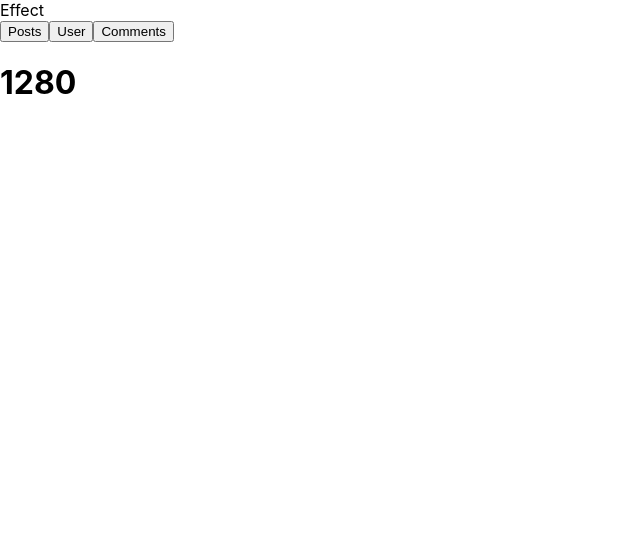
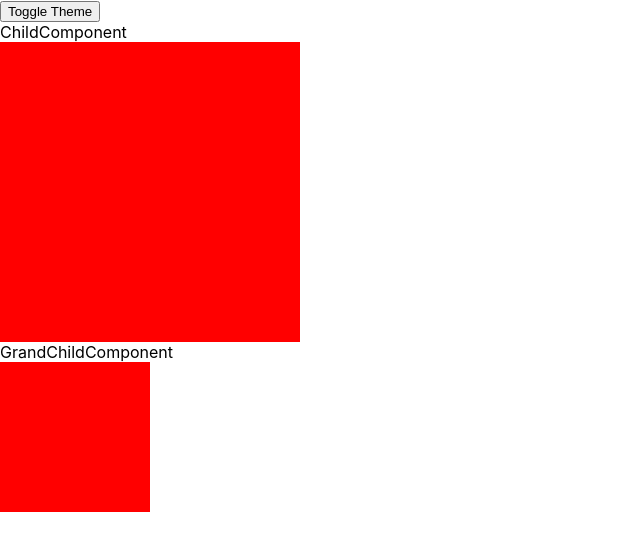
Before and after one commit to rishisingh09/react-hoooks, a React (Create React App) app: page / in a window 1280 px wide. Shown: the top 550 px of the page, without its empty margins (0-640 px from the left). Built offline with nearby package versions, Linux system fonts and the light colour scheme; no server answers.

Commit message:
context hook

```diff
--- a/src/App.js
+++ b/src/App.js
@@ -2,12 +2,13 @@ import logo from './logo.svg';
 import './App.css';
 import UseState from './components/state';
 import { Effect } from './components/effect';
+import Context from './components/context';
 
 function App() {
   return (
     <div>
       {/* <UseState /> */}
-      <Effect/>
+      <Context/>
     </div>
   );
 }
--- /dev/null
+++ b/src/components/ChildComponent.js
@@ -0,0 +1,17 @@
+import React, { useContext } from 'react'
+import GrandChildComponent from './GrandChildComponent'
+import { ThemeContext } from './context'
+
+
+const ChildComponent = () => {
+    const { theme, setTheme } = useContext(ThemeContext)
+    return (
+        <>
+            <div>ChildComponent</div>
+            <div style={{ height: 300, width: 300, backgroundColor: "red" }}></div>
+            <GrandChildComponent />
+        </>
+    )
+}
+
+export default ChildComponent
--- /dev/null
+++ b/src/components/GrandChildComponent.js
@@ -0,0 +1,18 @@
+import React, { useContext } from 'react'
+import { ThemeContext } from './context'
+
+
+const GrandChildComponent = () => {
+    const { theme, setTheme } = useContext(ThemeContext)
+
+    console.log(theme);
+
+    return (
+        <>
+            <div>GrandChildComponent</div>
+            <div style={{ height: 150, width: 150, backgroundColor: theme }}></div>
+        </>
+    )
+}
+
+export default GrandChildComponent
--- /dev/null
+++ b/src/components/context.js
@@ -0,0 +1,28 @@
+import React, { useState } from 'react'
+import ChildComponent from './ChildComponent';
+
+export const ThemeContext = React.createContext()
+
+const Context = () => {
+    const [theme, setTheme] = useState('red')
+
+    const toggleTheme = () => {
+        setTheme((prev) => {
+            if (prev === 'red') {
+                return 'green'
+            } else {
+                return "red"
+            }
+        })
+    }
+    return (
+        <div>
+            <ThemeContext.Provider value={{ theme, setTheme }}>
+                <button onClick={toggleTheme}>Toggle Theme</button>
+                <ChildComponent />
+            </ThemeContext.Provider>
+        </div>
+    )
+}
+
+export default Context
```
